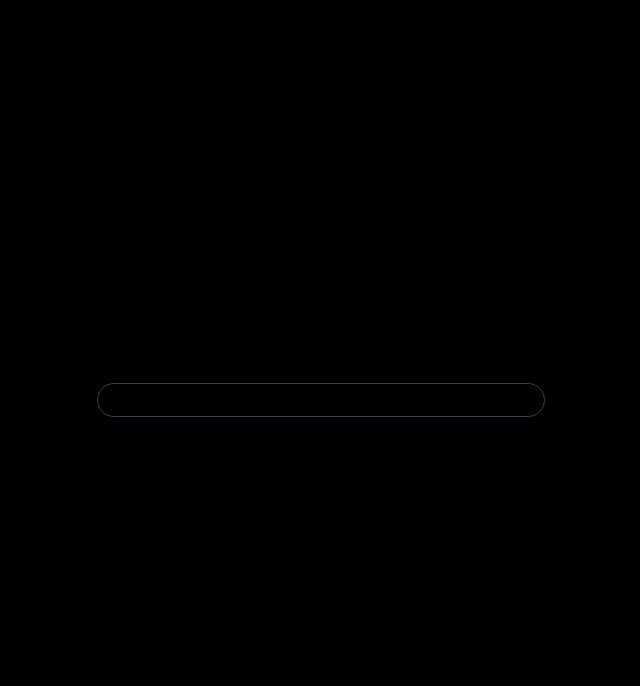
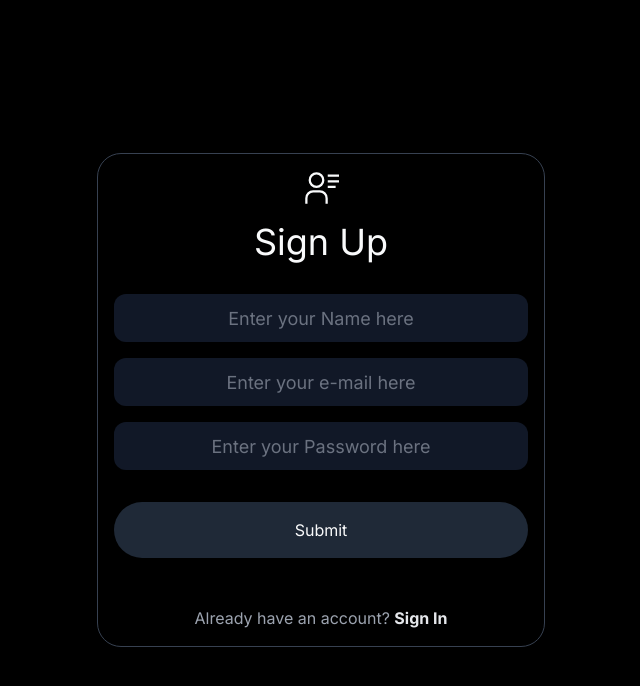
Before and after one commit to falcon-Z/z0-share, a Next.js app: page /auth/signup in a window 1280 px wide. Shown: the top 686 px of the page, without its empty margins (319-959 px from the left). Built offline with nearby package versions, Linux system fonts and the light colour scheme.

Commit message:
handles user registration

```diff
--- /dev/null
+++ b/src/app/_components/auth/signUpFOrm.tsx
@@ -0,0 +1,148 @@
+import * as Form from "@radix-ui/react-form";
+import IconWrapper from "../wrappers/iconWrapper";
+import { handleRegistration } from "@falcon-z/app/actions";
+import { useSearchParams } from "next/navigation";
+
+export default function SignUpForm() {
+  const searchparams = useSearchParams();
+
+  const error = searchparams.get("error");
+  const message = searchparams.get("message");
+
+  return (
+    <Form.Root
+      action={handleRegistration}
+      className="w-full flex flex-col items-center justify-center gap-4"
+    >
+      <div
+        className={`form-error-message flex items-center gap2 justify-center ${
+          error ? "block" : "hidden"
+        }`}
+      >
+        <span className="mr-4">
+          <IconWrapper icon={"carbon:warning"} />
+        </span>
+        {message}
+      </div>
+
+      <Form.Field
+        name="name"
+        className="flex justify-between items-baseline flex-col  gap-2 w-full "
+      >
+        <Form.Control asChild>
+          <input
+            type="text"
+            placeholder="Enter your Name here"
+            required
+            minLength={3}
+            maxLength={128}
+            className="input-field text-center rounded-xl"
+          />
+        </Form.Control>
+        <Form.Message
+          match={"valueMissing"}
+          className="form-error-message flex items-center gap2 justify-center"
+        >
+          <span className="mr-4">
+            <IconWrapper icon={"carbon:warning"} />
+          </span>
+          Please Enter your Name
+        </Form.Message>
+        <Form.Message
+          match={"tooShort"}
+          className="form-error-message flex items-center justify-center"
+        >
+          <span className="mr-4">
+            <IconWrapper icon={"carbon:warning"} />
+          </span>
+          Name must be atleast 3 Charecters long
+        </Form.Message>
+        <Form.Message
+          match={"tooLong"}
+          className="form-error-message flex items-center justify-center"
+        >
+          <span className="mr-4">
+            <IconWrapper icon={"carbon:warning"} />
+          </span>
+          Too Long, Conder using less Charecters or Space
+        </Form.Message>
+      </Form.Field>
+      <Form.Field
+        name="email"
+        className="flex justify-between items-baseline flex-col  gap-2 w-full "
+      >
+        <Form.Control asChild>
+          <input
+            type="email"
+            placeholder="Enter your e-mail here"
+            required
+            className="input-field text-center rounded-xl"
+          />
+        </Form.Control>
+        <Form.Message
+          match={"valueMissing"}
+          className="form-error-message flex items-center gap2 justify-center"
+        >
+          <span className="mr-4">
+            <IconWrapper icon={"carbon:warning"} />
+          </span>
+          Please Enter your email
+        </Form.Message>
+        <Form.Message
+          match={"typeMismatch"}
+          className="form-error-message flex items-center justify-center"
+        >
+          <span className="mr-4">
+            <IconWrapper icon={"carbon:warning"} />
+          </span>
+          Please, Enter Valid email
+        </Form.Message>
+      </Form.Field>
+      <Form.Field
+        name="password"
+        className="flex justify-between items-baseline flex-col  gap-2 w-full "
+      >
+        <Form.Control asChild>
+          <input
+            type="password"
+            placeholder="Enter your Password here"
+            required
+            minLength={8}
+            maxLength={128}
+            className="input-field text-center rounded-xl"
+          />
+        </Form.Control>
+        <Form.Message
+          match={"valueMissing"}
+          className="form-error-message flex items-center gap2 justify-center"
+        >
+          <span className="mr-4">
+            <IconWrapper icon={"carbon:warning"} />
+          </span>
+          Please Enter your Password
+        </Form.Message>
+        <Form.Message
+          match={"tooShort"}
+          className="form-error-message flex items-center gap2 justify-center"
+        >
+          <span className="mr-4">
+            <IconWrapper icon={"carbon:warning"} />
+          </span>
+          Password must contain atleast 8 Charecters
+        </Form.Message>
+        <Form.Message
+          match={"tooLong"}
+          className="form-error-message flex items-center gap2 justify-center"
+        >
+          <span className="mr-4">
+            <IconWrapper icon={"carbon:warning"} />
+          </span>
+          Password too long
+        </Form.Message>
+      </Form.Field>
+      <Form.Submit className="my-4 rounded-full bg-gray-800 w-full p-4 hover:bg-gray-900 focus:outline-none focus:ring focus:ring-gray-700 transition-all duration-200 ">
+        Submit
+      </Form.Submit>
+    </Form.Root>
+  );
+}
--- a/src/app/actions.ts
+++ b/src/app/actions.ts
@@ -3,7 +3,7 @@
 import { cookies } from "next/dist/client/components/headers";
 import { redirect } from "next/navigation";
 
-export default async function handleLogin(data: FormData) {
+export async function handleLogin(data: FormData) {
   const email = data.get("email");
   const password = data.get("password");
 
@@ -23,3 +23,28 @@ export default async function handleLogin(data: FormData) {
     redirect(`/auth/signin/?error=true&message=${authData.message}`);
   }
 }
+
+export async function handleRegistration(data: FormData) {
+  const name = data.get("name");
+  const email = data.get("email");
+  const password = data.get("password");
+
+  const response = await fetch(`${process.env.API_HOST_URI}/auth/register`, {
+    method: "POST",
+    headers: {
+      "Content-Type": "application/json",
+    },
+    body: JSON.stringify({ name, email, password }),
+  });
+
+  const authData = await response.json();
+
+  console.log(authData);
+
+  if (authData.token) {
+    cookies().set("token", authData.token);
+    redirect("/");
+  } else {
+    redirect(`/auth/signin/?error=true&message=${authData.message}`);
+  }
+}
--- a/src/app/auth/signin/page.tsx
+++ b/src/app/auth/signin/page.tsx
@@ -2,6 +2,7 @@
 
 import SignInForm from "@falcon-z/app/_components/auth/signInForm";
 import { Icon } from "@iconify/react/dist/iconify.js";
+import Link from "next/link";
 
 export default function SignIn() {
   return (
@@ -11,6 +12,18 @@ export default function SignIn() {
         SignIn
       </h2>
       <SignInForm />
+
+      <div>
+        <p className="text-gray-400 text-base">
+          Dont have an account yet?{" "}
+          <Link
+            href={"/auth/signup"}
+            className="text-gray-200 hover:underline font-bold"
+          >
+            Create Account
+          </Link>{" "}
+        </p>
+      </div>
     </>
   );
 }
--- a/src/app/auth/signup/page.tsx
+++ b/src/app/auth/signup/page.tsx
@@ -1,5 +1,29 @@
+"use client";
+
+import SignUpForm from "@falcon-z/app/_components/auth/signUpFOrm";
+import { Icon } from "@iconify/react/dist/iconify.js";
+import Link from "next/link";
+
 export default function SignUp() {
-  <div>
-    <h2>SignUp</h2>
-  </div>;
+  return (
+    <>
+      <h2 className="text-4xl text-center flex items-center justify-center gap-4 flex-col">
+        <Icon icon="carbon:user-profile" />
+        Sign Up
+      </h2>
+      <SignUpForm />
+
+      <div>
+        <p className="text-gray-400 text-base">
+          Already have an account?{" "}
+          <Link
+            href={"/auth/signin"}
+            className="text-gray-200 hover:underline font-bold"
+          >
+            Sign In
+          </Link>{" "}
+        </p>
+      </div>
+    </>
+  );
 }
```
